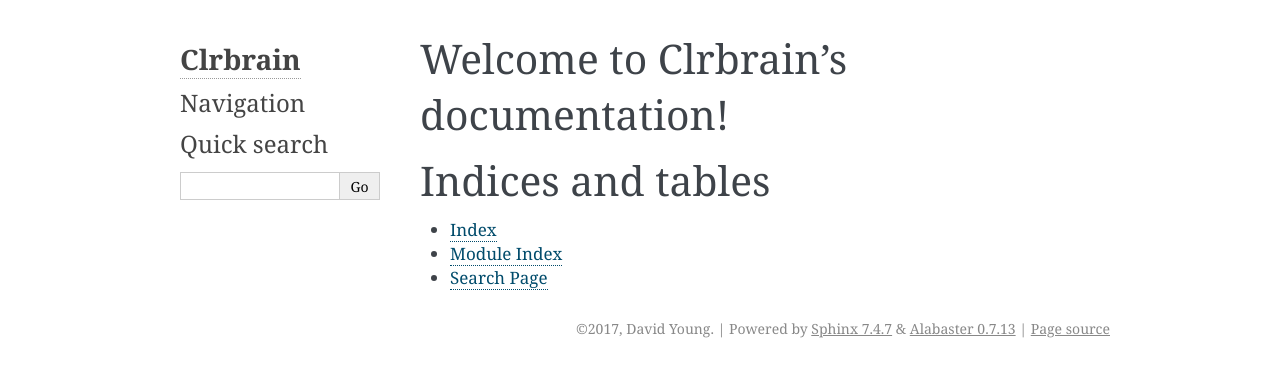
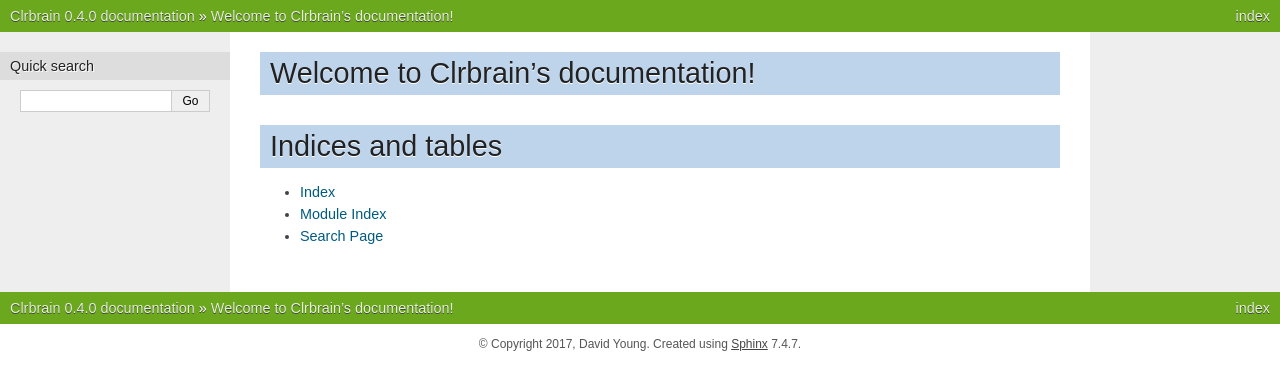
Before and after one commit to sanderslab/magellanmapper, a Sphinx documentation site: the page built from docs/index.rst, in a window 1280 px wide. Shown: the top 390 px of the page. Built offline with Sphinx 7.4.7, drawn with Linux system fonts in a browser that asks for light colours.

Commit message:
Change default Sphinx theme from alabaster to nature
Switch theme, which requires removing some sidebar .html references according to Sphinx bug #3987 (https://github.com/sphinx-doc/sphinx/issues/3987)

```diff
--- a/docs/conf.py
+++ b/docs/conf.py
@@ -85,7 +85,7 @@
 # The theme to use for HTML and HTML Help pages.  See the documentation for
 # a list of builtin themes.
 #
-html_theme = 'alabaster'
+html_theme = 'nature'
 
 # Theme options are theme-specific and customize the look and feel of a theme
 # further.  For a list of options available for each theme, see the
@@ -105,11 +105,11 @@
 # refs: http://alabaster.readthedocs.io/en/latest/installation.html#sidebars
 html_sidebars = {
     '**': [
-        'about.html',
-        'navigation.html',
+        #'about.html',
+        #'navigation.html',
         'relations.html',  # needs 'show_related': True theme option to display
         'searchbox.html',
-        'donate.html',
+        #'donate.html',
     ]
 }
 
```
